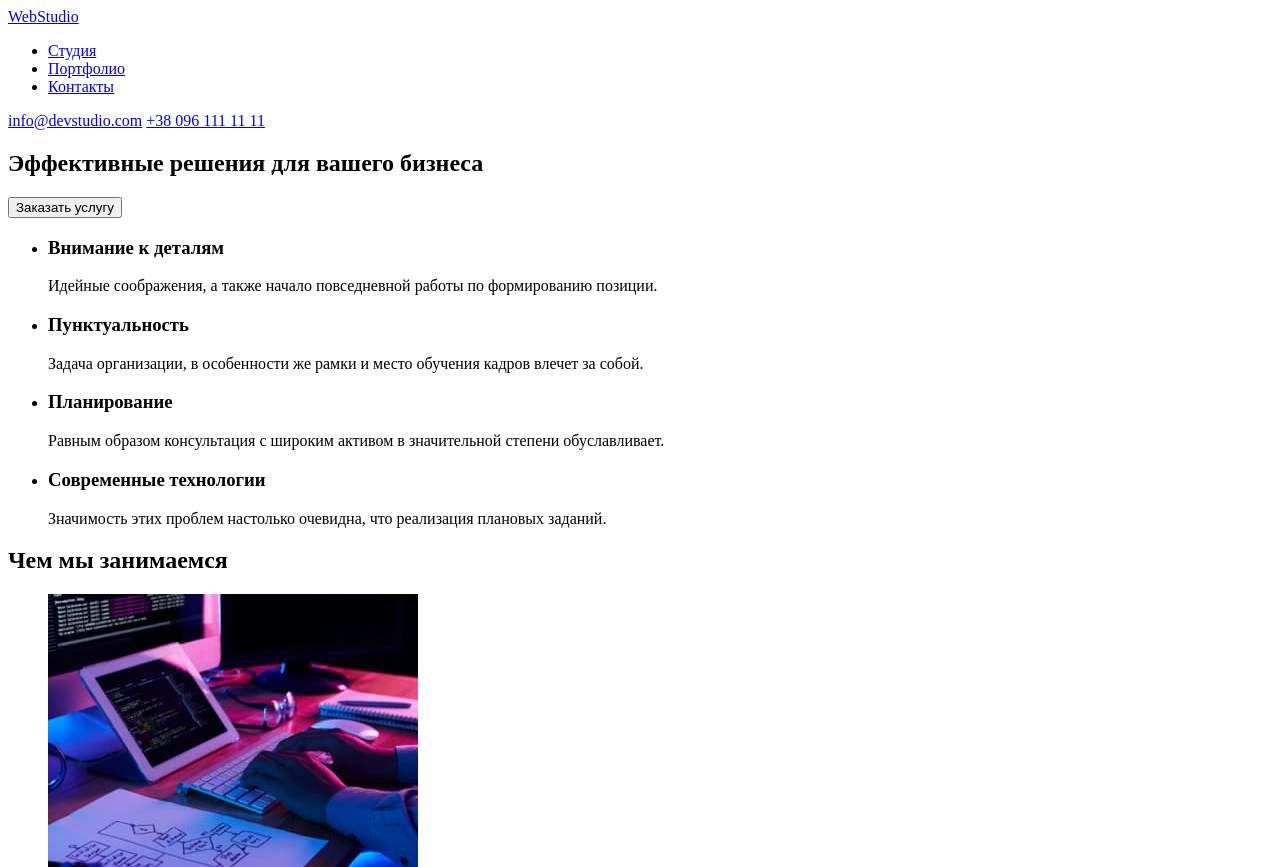
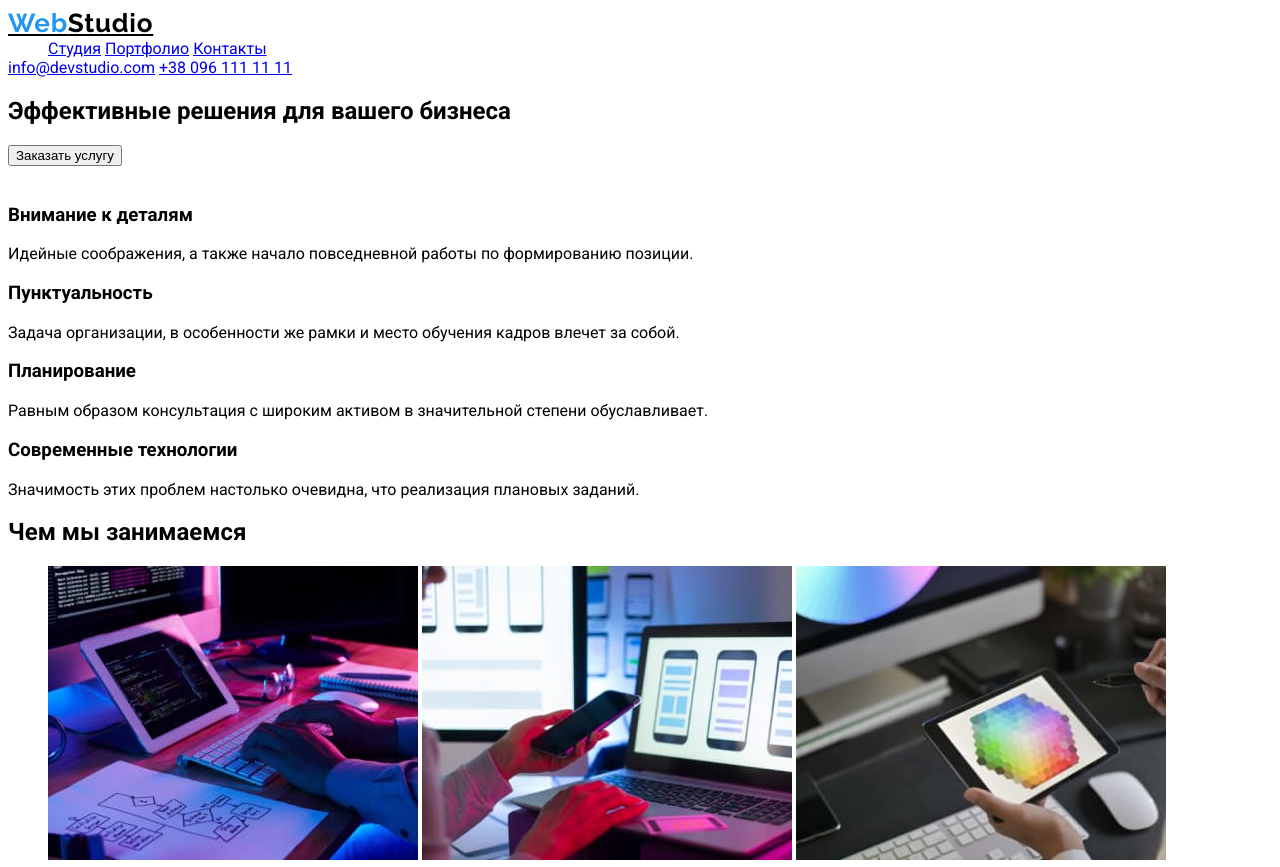
Before and after one commit to zefir0211/goit-markup-hw-02, a plain HTML site: page index.html in a window 1280 px wide. Shown: the top 867 px of the page. Drawn offline with Linux system fonts and the light colour scheme; a web font is replaced by a local one.

Commit message:
Добавил стили, шрифт

```diff
--- /dev/null
+++ b/css/styles.css
@@ -0,0 +1,19 @@
+body {
+    font-family: "Roboto", 'Times New Roman', Times, serif;
+}
+.logo {
+    font-family: 'Raleway';
+    font-style: normal;
+    font-weight: 700;
+    font-size: 26px;
+    line-height: 31px;
+    letter-spacing: 0.03em;
+    color: #000000;
+}
+.logo-styles {
+    color: #2196F3;
+}
+ul, li {
+    list-style: none;
+    display: inline;
+}
--- a/index.html
+++ b/index.html
@@ -4,20 +4,26 @@
     <meta charset="UTF-8">
     <meta http-equiv="X-UA-Compatible" content="IE=edge">
     <meta name="viewport" content="width=device-width, initial-scale=1.0">
+    <link rel="preconnect" href="https://fonts.googleapis.com">
+    <link rel="preconnect" href="https://fonts.gstatic.com" crossorigin>
+    <link
+        href="https://fonts.googleapis.com/css2?family=Raleway:wght@700&family=Roboto:wght@400;500;700;900&family=Shizuru&display=swap"
+        rel="stylesheet">
     <title>WebStudio</title>
+    <link rel="stylesheet" href="./css/styles.css">
 </head>
 <body>
-    <header>
-        <a href="#">WebStudio</a>
-        <nav>
-            <ul>
-                <li><a href="#">Студия</a></li>
-                <li><a href="portfolio.html">Портфолио</a></li>
-                <li><a href="#">Контакты</a></li>
+    <header class="header">
+        <a href="index.html" class="logo"><span class="logo-styles">Web</span>Studio</a>
+        <nav class="header-nav">
+            <ul class="header-list">
+                <li class="header-item"><a href="index.html">Студия</a></li>
+                <li class="header-item"><a href="portfolio.html">Портфолио</a></li>
+                <li class="header-item"><a href="#">Контакты</a></li>
             </ul>
         </nav>
-            <a href="mailto:info@devstudio.com">info@devstudio.com</a>
-            <a href="tel:+380961111111">+38 096 111 11 11</a>
+            <a href="mailto:info@devstudio.com" class="header-mail">info@devstudio.com</a>
+            <a href="tel:+380961111111" class="header-tel">+38 096 111 11 11</a>
     </header>
     <main>
         <section>
```
Also changed, not shown: portfolio.html (+16 -10 lines), css/style.css (deleted).
